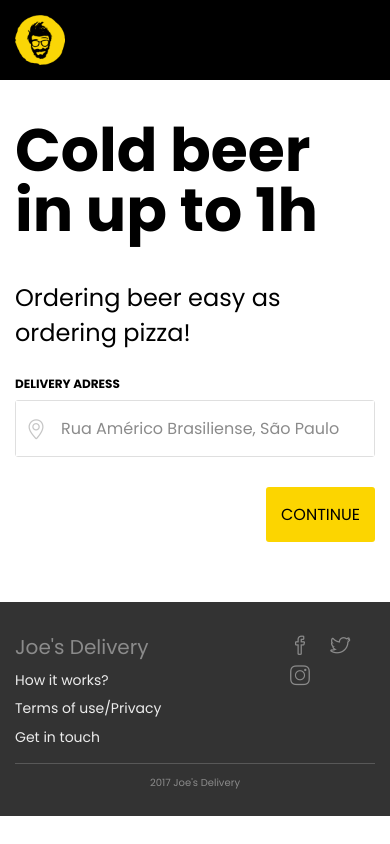
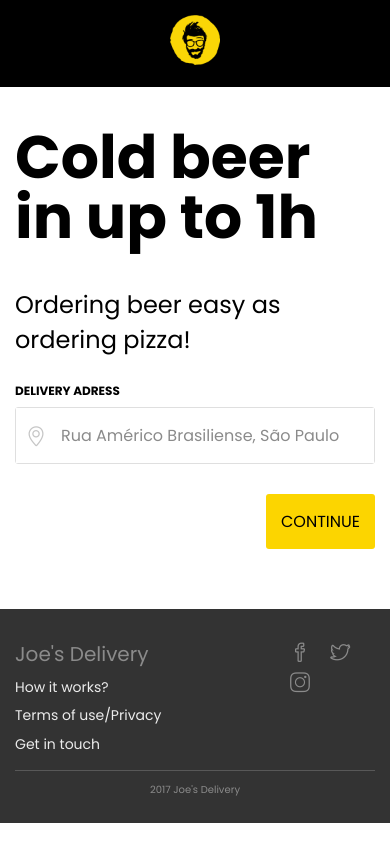
Before and after one commit to lucassandes/ZX, a website: page www/index.html in a window 390 px wide. Drawn offline with Linux system fonts and the light colour scheme.

Commit message:
Fix logo aligment on mobile devices

```diff
--- a/sass/header.scss
+++ b/sass/header.scss
@@ -7,9 +7,11 @@
             max-height: 50px; //display: block;
             //margin: auto;
         }
-        a, a:hover, a:active{
+        a,
+        a:hover,
+        a:active {
             color: white;
-            border:none;
+            border: none;
         }
         .brand-name {
             font-size: 70px;
@@ -35,7 +37,8 @@
     @media (max-width: 470px) {
         .logo {
             padding: $basic-padding;
-            img {
+            //center logo on small devices
+            .logo-center-xs {
                 display: block;
                 margin: auto;
             }
--- a/www/components/header/header.html
+++ b/www/components/header/header.html
@@ -1,6 +1,6 @@
 <header id="header">
-    <div class="logo container flex-center" ng-click="">
-        <a href="#/"><img src="images/logo-mobile.png" /></a>
+    <div class="logo container flex-center">
+        <a href="#/" class="logo-center-xs"><img src="images/logo-mobile.png" /></a>
         <div class="brand-name hidden-xs"><a href="#/">Joe's</a></div>
         <div class="brand-business hidden-xs">
             <a href="#/">Beverage
```
Also changed, not shown: www/css/style.css.
